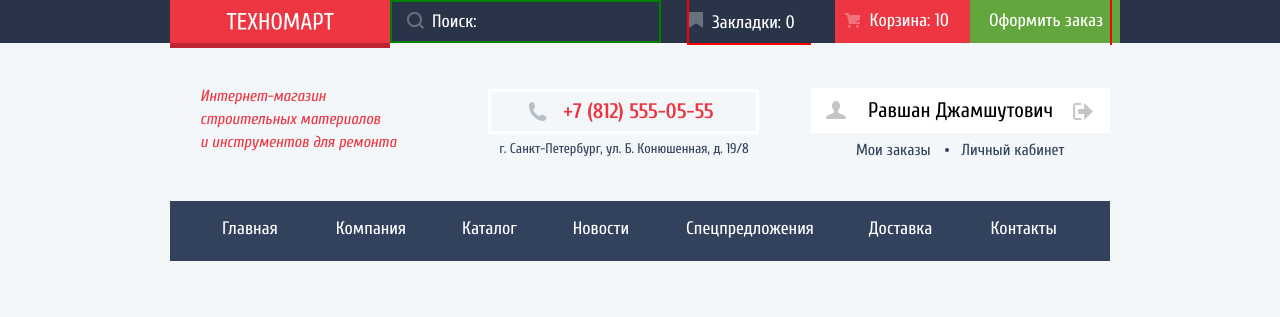
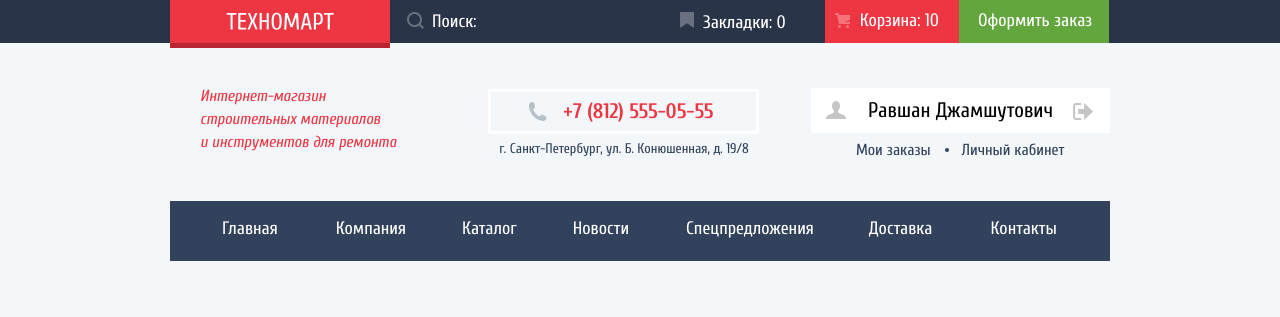
Before and after one commit to kartsivadze-l/1668659-technomart-30, a plain HTML site: page catalog.html in a window 1280 px wide. Shown: the top 317 px of the page. Drawn offline with Linux system fonts and the light colour scheme.

Commit message:
Лого

```diff
--- a/catalog.html
+++ b/catalog.html
@@ -14,9 +14,8 @@
     <header>
       <div class="upper-bar-wrapper">
         <div class="upper-bar">
+          <div class="logo-search">
           <a href="index.html" class="logo" title="Логотип Техномарт"></a>
-
-          <div class="upper-bar-options">
             <div class="search-form-container">
               <form
                 class="search-field"
@@ -55,6 +54,7 @@
                 </label>
               </form>
             </div>
+
             <div class="header-buttons">
               <a class="header-btn-bookmarks catalog" href="#"
                 ><svg
--- a/css/style.css
+++ b/css/style.css
@@ -248,12 +248,18 @@ img {
 .upper-bar-wrapper {
   width: 100%;
   background-color: var(--bunting);
-  position: relative;
+  /*position: relative;*/
 }
 
 .upper-bar {
   width: 940px;
   margin: 0 auto;
+  display: flex;
+  justify-content: space-between;
+}
+
+.logo-search {
+  display: flex;
 }
 
 .logo {
@@ -263,9 +269,9 @@ img {
   height: 43px;
   margin: 0;
   padding-right: 56px;
+
+  box-sizing: border-box;
   position: relative;
-  box-sizing: border-box;
-  float: left;
 }
 
 .logo::before {
@@ -305,7 +311,6 @@ img {
   margin: 0;
   position: relative;
   box-sizing: border-box;
-  float: left;
   padding: 20px 41px 25px 41px;
   position: relative;
   box-sizing: border-box;
@@ -337,11 +342,6 @@ img {
   left: 0;
 }
 
-.upper-bar-options {
-  display: flex;
-  justify-content: space-between;
-}
-
 .search-window {
   border: 0;
   outline: 0;
@@ -356,7 +356,6 @@ img {
   padding-bottom: 9px;
   padding-left: 42px;
   width: 271px;
-  outline: 2px solid green;
 }
 
 .search-window:focus-within {
@@ -389,13 +388,7 @@ img {
 }
 
 .search-field {
-  position: absolute;
-}
-
-.search-field label {
-  position: absolute;
-  top: 0;
-  left: 0;
+  position: relative;
 }
 
 .search-field svg {
@@ -421,7 +414,6 @@ img {
 
 .header-buttons {
   display: flex;
-  outline: 2px solid red;
 }
 
 .header-btn-bookmarks,
@@ -438,14 +430,14 @@ img {
 }
 .header-btn-bookmarks {
   position: relative;
-  margin-right: 29px;
-  padding-left: 0;
+  padding-left: 19px;
   padding-top: 7px;
+  padding-right: 52px;
   padding-bottom: 8px;
 }
 
 .header-btn-bookmarks.catalog {
-  margin-right: 17px;
+  padding-right: 39px;
 }
 
 .header-btn-bookmarks svg {
@@ -471,7 +463,7 @@ img {
   line-height: 24px;
   color: var(--white);
   background-color: var(--amaranth);
-  padding: 9px 21px 9px 35px;
+  padding: 9px 20px 9px 35px;
   position: relative;
 }
 
@@ -489,7 +481,8 @@ img {
 
 .header-btn-cart {
   position: relative;
-  padding: 10px 28px 5px 21px;
+  padding: 10px 28px 5px 2px;
+  padding-left: 20px;
 }
 
 .header-btn-cart::before {
@@ -520,7 +513,6 @@ img {
 
 .header-btn-order {
   background-color: var(--apple);
-  margin-right: -10px;
   padding-top: 9px;
   padding-bottom: 6px;
   padding-right: 17px;
```
Also changed, not shown: index.html (+2 -0 lines).
